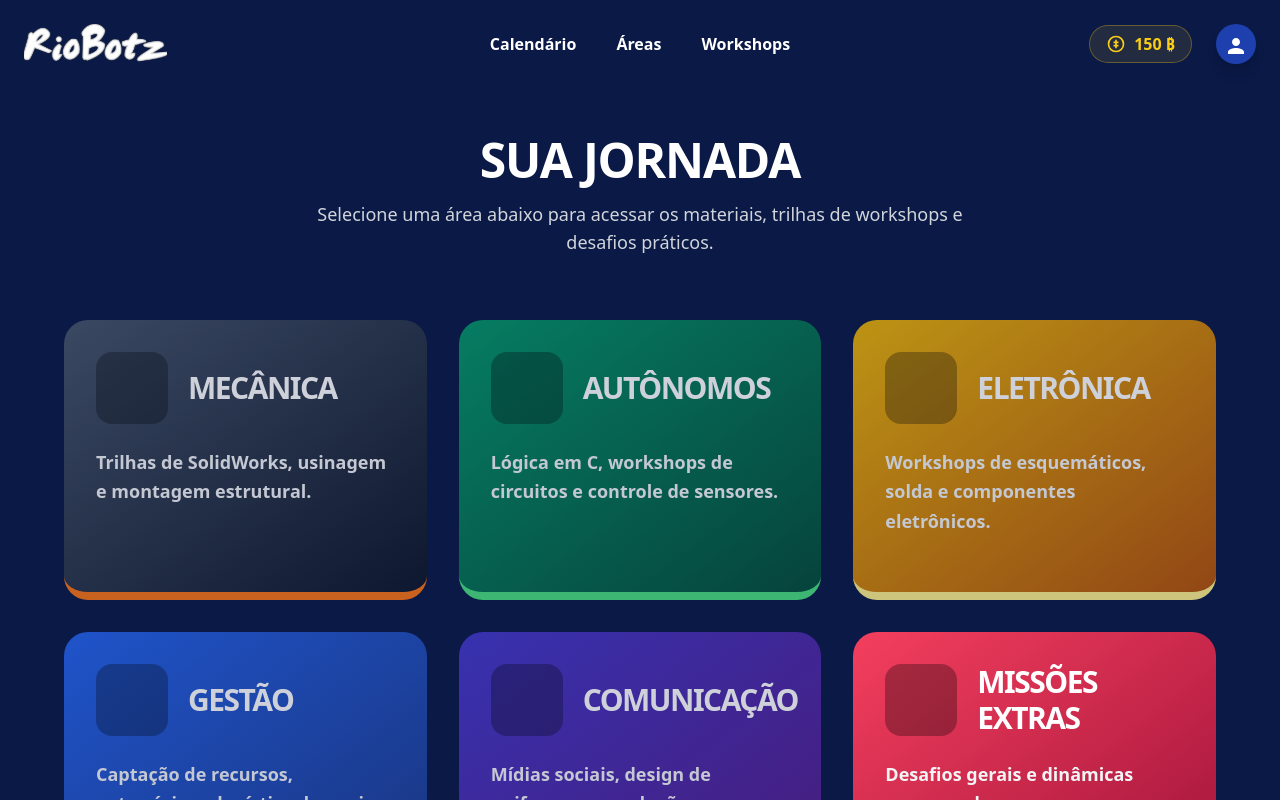
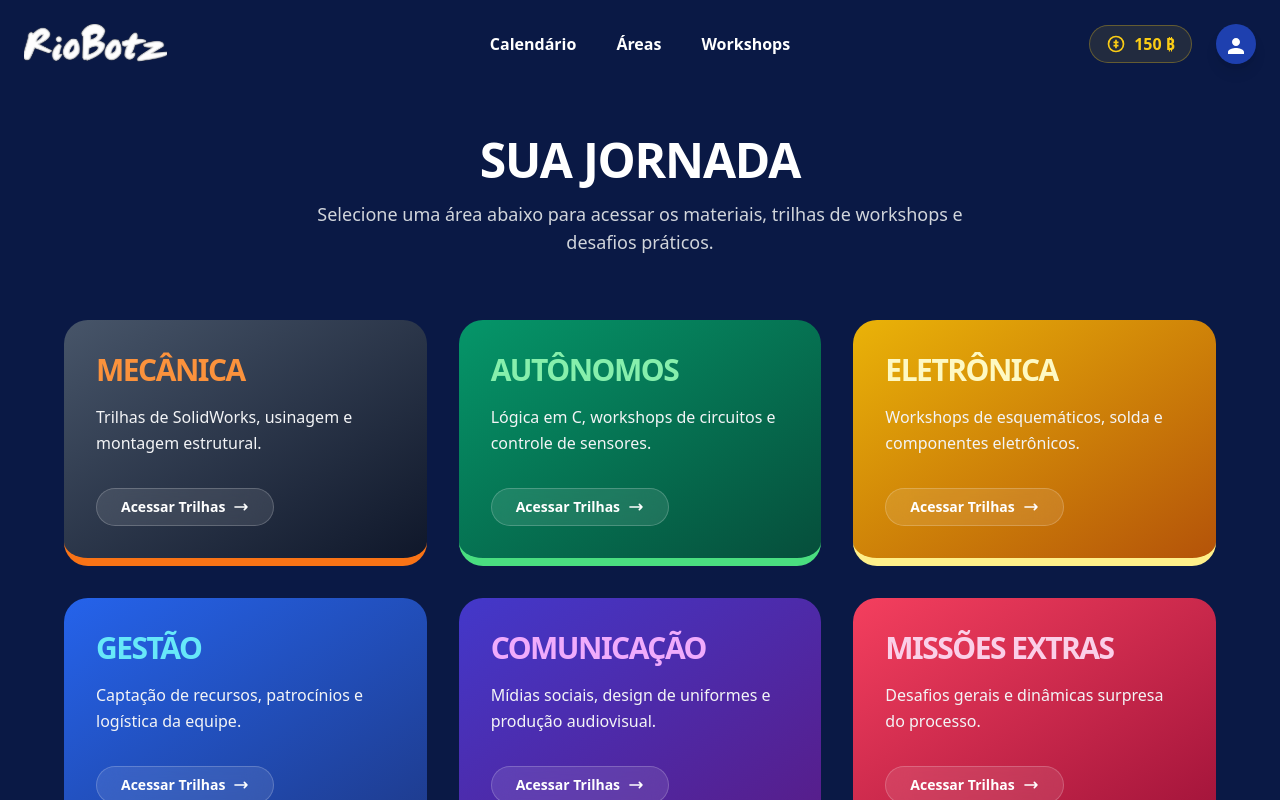
Before and after one commit to thadeu-ct/processo-seletivo-riobotz, a React (Vite) app: page /home in a window 1280 px wide. Shown: the top 800 px of the page. Built offline with nearby package versions, Linux system fonts and the light colour scheme; no server answers.

Commit message:
Update AreaCard.jsx

```diff
--- a/src/components/AreaCard.jsx
+++ b/src/components/AreaCard.jsx
@@ -1,85 +1,44 @@
 import { Link } from "react-router-dom";
 
-function AreaCard({
-  id,
-  titulo,
-  descricao,
-  bgClass,
-  textClass,
-  hoverShadowClass,
-  iconeBg,
-  isLocked,
-}) {
+function AreaCard({ id, titulo, descricao, bgClass, textClass, hoverShadowClass, isLocked }) {
   const cardContent = (
     <div
       className={`relative group rounded-3xl p-8 flex flex-col h-full transition-all duration-300 ${bgClass} ${
-        isLocked
-          ? "cursor-not-allowed opacity-80"
-          : `hover:-translate-y-2 hover:shadow-2xl ${hoverShadowClass}`
+        isLocked ? "cursor-not-allowed" : `hover:-translate-y-2 hover:shadow-2xl ${hoverShadowClass}`
       }`}
     >
-      <div className="flex items-center gap-5 mb-6">
-        <div className={`bg-black/30 p-4 rounded-2xl ${textClass}`}>
-          <svg
-            className="w-10 h-10"
-            fill="none"
-            stroke="currentColor"
-            viewBox="0 0 24 24"
-          >
-            {iconeBg}
-          </svg>
-        </div>
-        <h3 className="text-white font-black text-3xl tracking-tighter uppercase">
+      <div className="mb-4">
+        <h3 className={`font-black text-3xl tracking-tighter uppercase ${textClass}`}>
           {titulo}
         </h3>
       </div>
 
-      <p className="text-gray-100 font-semibold text-lg leading-relaxed flex-grow mb-6">
+      <p className="text-gray-100 font-medium text-base leading-relaxed flex-grow mb-8">
         {descricao}
       </p>
 
-      {!isLocked && (
-        <div className="mt-auto flex justify-end">
-          <div
-            className={`font-black uppercase tracking-widest text-sm py-2 px-5 rounded-full bg-white/10 ${textClass}`}
-          >
-            Acessar Trilhas →
-          </div>
+      <div className="mt-auto flex justify-start">
+        <div className="bg-white/10 backdrop-blur-md px-6 py-2 rounded-full border border-white/20 flex items-center gap-2 text-white font-bold text-sm">
+          Acessar Trilhas
+          <svg className="w-4 h-4" fill="none" stroke="currentColor" viewBox="0 0 24 24">
+            <path strokeLinecap="round" strokeLinejoin="round" strokeWidth="2.5" d="M17 8l4 4m0 0l-4 4m4-4H3" />
+          </svg>
         </div>
-      )}
+      </div>
 
       {isLocked && (
-        <div className="absolute inset-0 bg-[#0a1945]/90 backdrop-blur-sm rounded-3xl flex flex-col items-center justify-center gap-4 opacity-0 group-hover:opacity-100 transition-opacity duration-300 z-10 border-4 border-amber-500">
-          <div className="bg-amber-500 p-5 rounded-full text-[#0a1945] shadow-[0_0_30px_rgba(251,191,36,0.6)]">
-            <svg
-              className="w-12 h-12"
-              fill="none"
-              stroke="currentColor"
-              viewBox="0 0 24 24"
-            >
-              <path
-                strokeLinecap="round"
-                strokeLinejoin="round"
-                strokeWidth="2.5"
-                d="M12 15v2m-6 4h12a2 2 0 002-2v-6a2 2 0 00-2-2H6a2 2 0 00-2 2v6a2 2 0 002 2zm10-10V7a4 4 0 00-8 0v4h8z"
-              />
-            </svg>
-          </div>
-          <p className="text-white font-black text-2xl uppercase tracking-widest">
-            Bloqueado
-          </p>
-          <p className="text-amber-400 font-bold text-sm bg-black/40 px-3 py-1 rounded-full">
-            Disponível em 01/04
-          </p>
+        <div className="absolute inset-0 bg-[#0a1945]/90 backdrop-blur-sm rounded-3xl flex flex-col items-center justify-center gap-2 opacity-0 group-hover:opacity-100 transition-opacity duration-300 z-10">
+          <svg className="w-8 h-8 text-amber-400" fill="none" stroke="currentColor" viewBox="0 0 24 24">
+            <path strokeLinecap="round" strokeLinejoin="round" strokeWidth="2.5" d="M12 15v2m-6 4h12a2 2 0 002-2v-6a2 2 0 00-2-2H6a2 2 0 00-2 2v6a2 2 0 002 2zm10-10V7a4 4 0 00-8 0v4h8z" />
+          </svg>
+          <span className="text-amber-400 font-black uppercase text-xl">Bloqueado</span>
+          <span className="text-white/60 text-xs font-bold">Lança em 01/04</span>
         </div>
       )}
     </div>
   );
 
-  if (isLocked) {
-    return cardContent;
-  }
-
+  if (isLocked) return cardContent;
   return <Link to={`/workshops/${id}`}>{cardContent}</Link>;
 }
 
```
